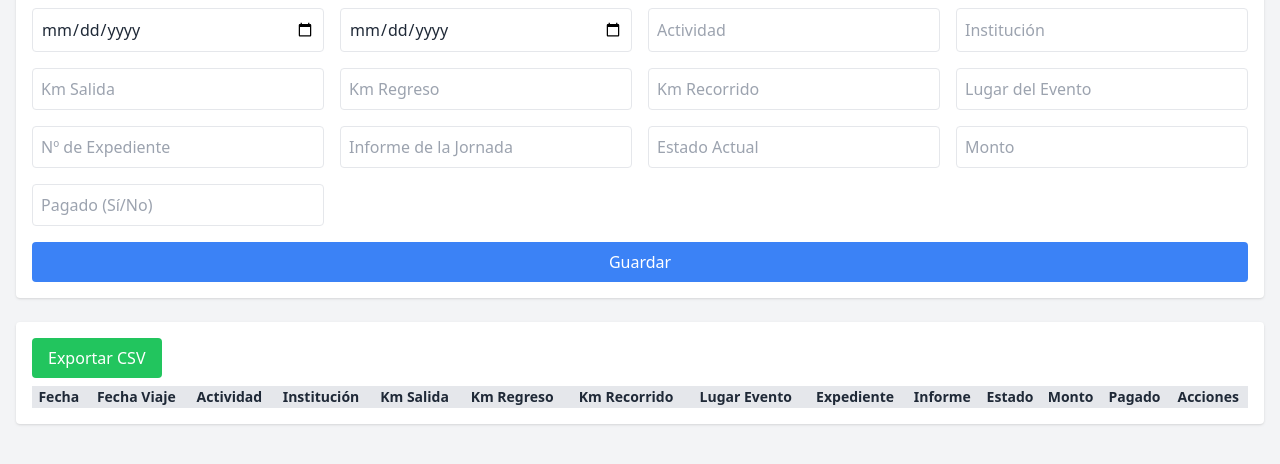
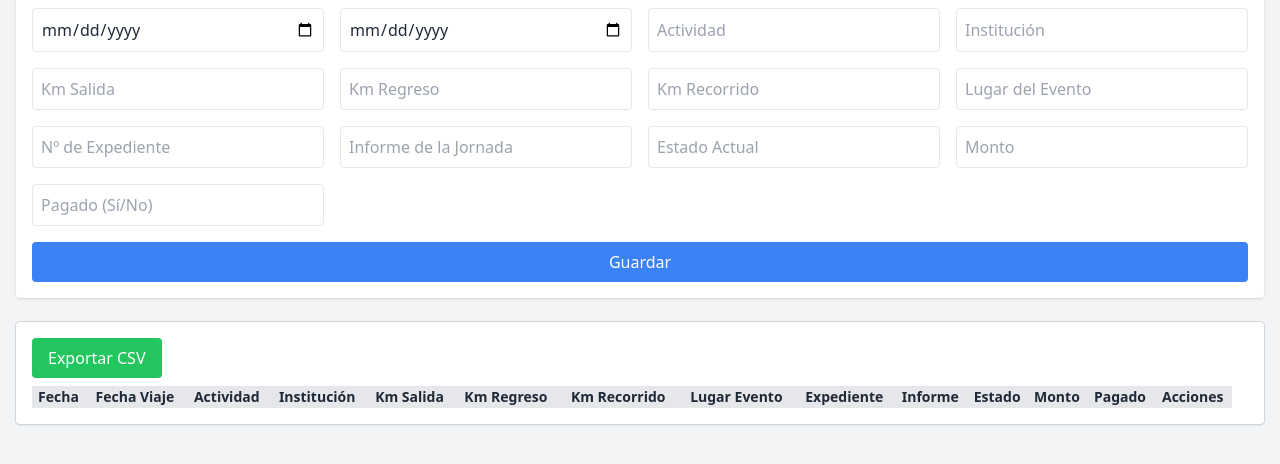
Before and after one commit to Diego2377872/tabla_web, a website: page index.html in a window 1280 px wide. Shown: the part 76-540 px from the top of the page. Drawn offline with nearby package versions, Linux system fonts and the light colour scheme; no server answers.

Commit message:
index.html

```diff
--- a/index.html
+++ b/index.html
@@ -27,9 +27,9 @@
       <button type="submit" class="bg-blue-500 text-white px-4 py-2 rounded hover:bg-blue-600 col-span-2 md:col-span-4">Guardar</button>
     </form>
 
-    <div class="overflow-x-auto bg-white p-4 rounded shadow">
+    <div class="overflow-x-auto bg-white p-4 rounded shadow ring-1 ring-gray-300">
       <button onclick="exportarCSV()" class="mb-2 bg-green-500 text-white px-4 py-2 rounded hover:bg-green-600">Exportar CSV</button>
-      <table class="min-w-full table-auto text-sm">
+      <table class="min-w-[1200px] table-auto text-sm">
         <thead class="bg-gray-200">
           <tr>
             <th>Fecha</th>
```
